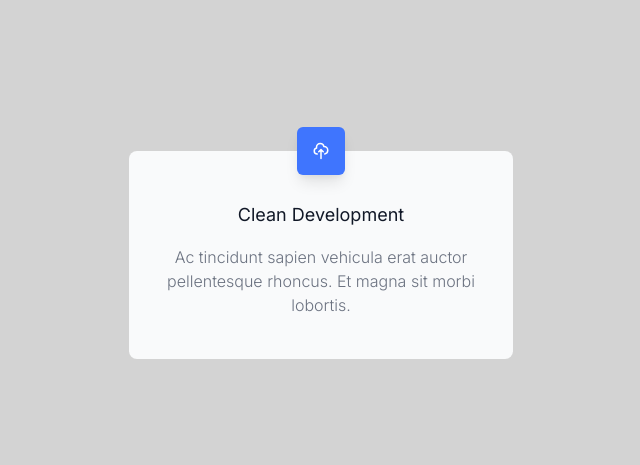
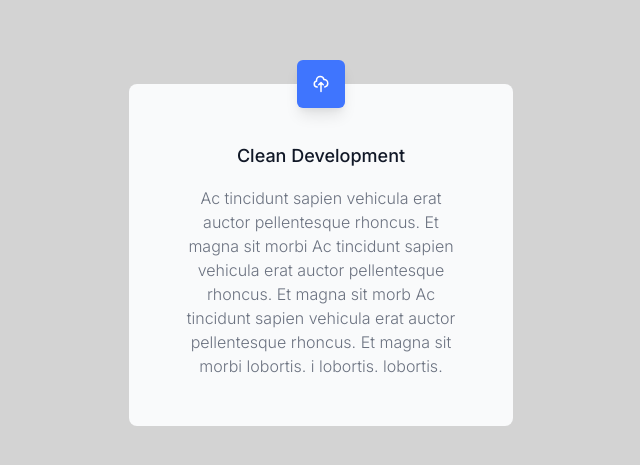
Before and after one commit to erzanthedev/component-library, a React (Create React App) app: page / in a window 1280 px wide. Shown: the part 157-622 px from the top of the page, without its empty margins (319-959 px from the left). Built offline with nearby package versions, Linux system fonts and the light colour scheme.

Commit message:
fix: allow the card to expand dynamically when the description content grows

```diff
--- a/src/App.js
+++ b/src/App.js
@@ -8,7 +8,10 @@ function App() {
         <Card.Title>Clean Development</Card.Title>
         <Card.Description>
           Ac tincidunt sapien vehicula erat auctor pellentesque rhoncus. Et
-          magna sit morbi lobortis.
+          magna sit morbi Ac tincidunt sapien vehicula erat auctor pellentesque
+          rhoncus. Et magna sit morb Ac tincidunt sapien vehicula erat auctor
+          pellentesque rhoncus. Et magna sit morbi lobortis. i lobortis.
+          lobortis.
         </Card.Description>
       </Card>
     </main>
--- a/src/index.css
+++ b/src/index.css
@@ -188,14 +188,12 @@ main {
 
 .card {
   width: 384px;
-  height: 232px;
   padding-top: 24px;
 }
 
 .card-container {
   background-color: #f9fafb;
   width: 100%;
-  height: 208px;
   padding: 0px 24px 32px 24px;
   border-radius: 8px;
   transition: box-shadow 0.3s ease;
@@ -207,7 +205,6 @@ main {
 
 .card-wrapper {
   width: 336px;
-  height: 176px;
 }
 
 .card-content {
@@ -247,7 +244,7 @@ main {
 
 .card-details {
   width: 336px;
-  height: 120px;
+  padding: 48px 24px 0;
 }
 
 .card-title,
@@ -261,14 +258,13 @@ main {
   color: #111827;
   height: 28px;
   font-size: 1.125rem;
-  font-weight: 400;
+  font-weight: 500;
   line-height: 28px;
   margin: 10px 0;
 }
 
 .card-description {
   color: #6b7280;
-  height: 72px;
   font-size: 1rem;
   font-weight: 300;
   line-height: 24px;
```
